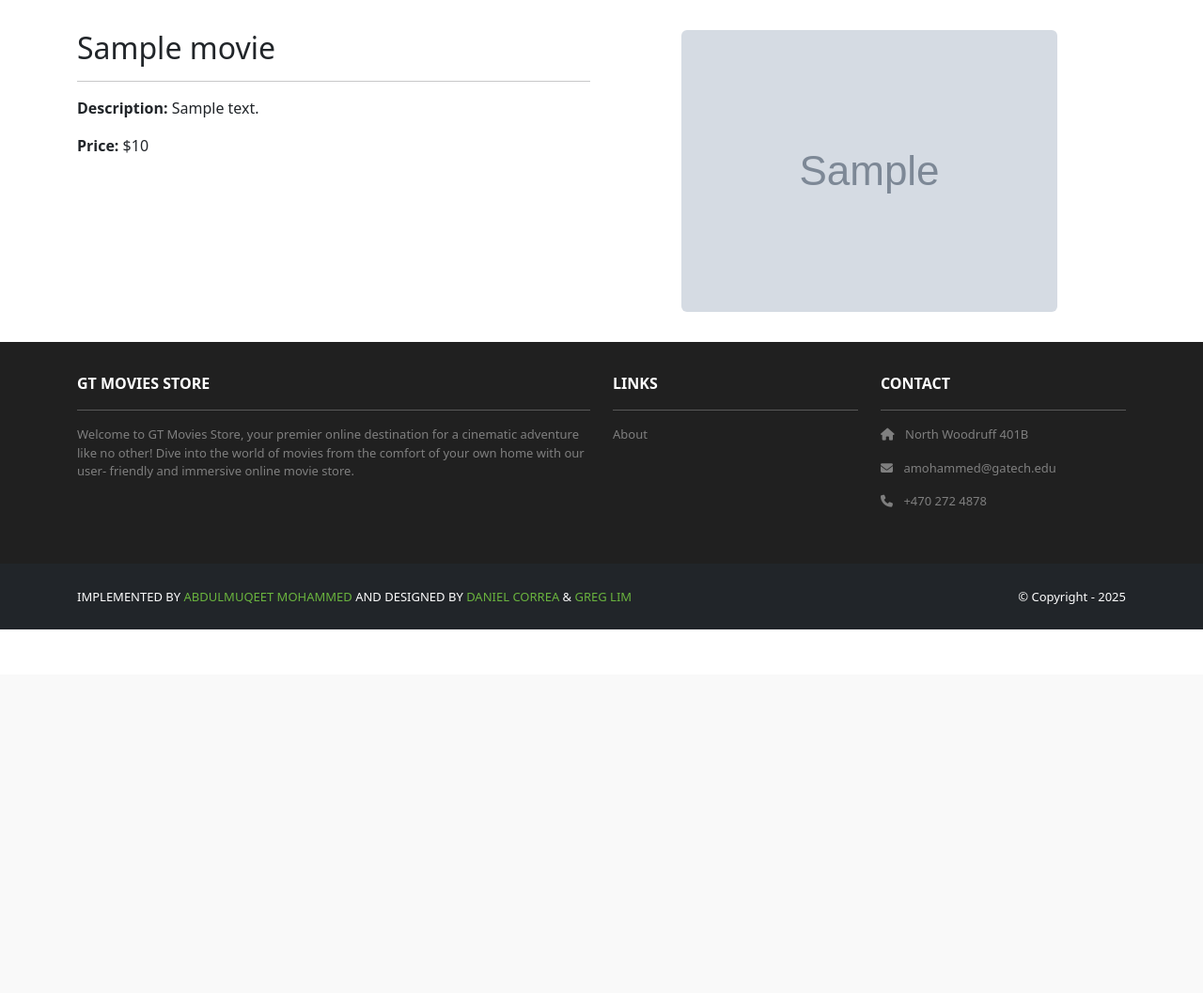
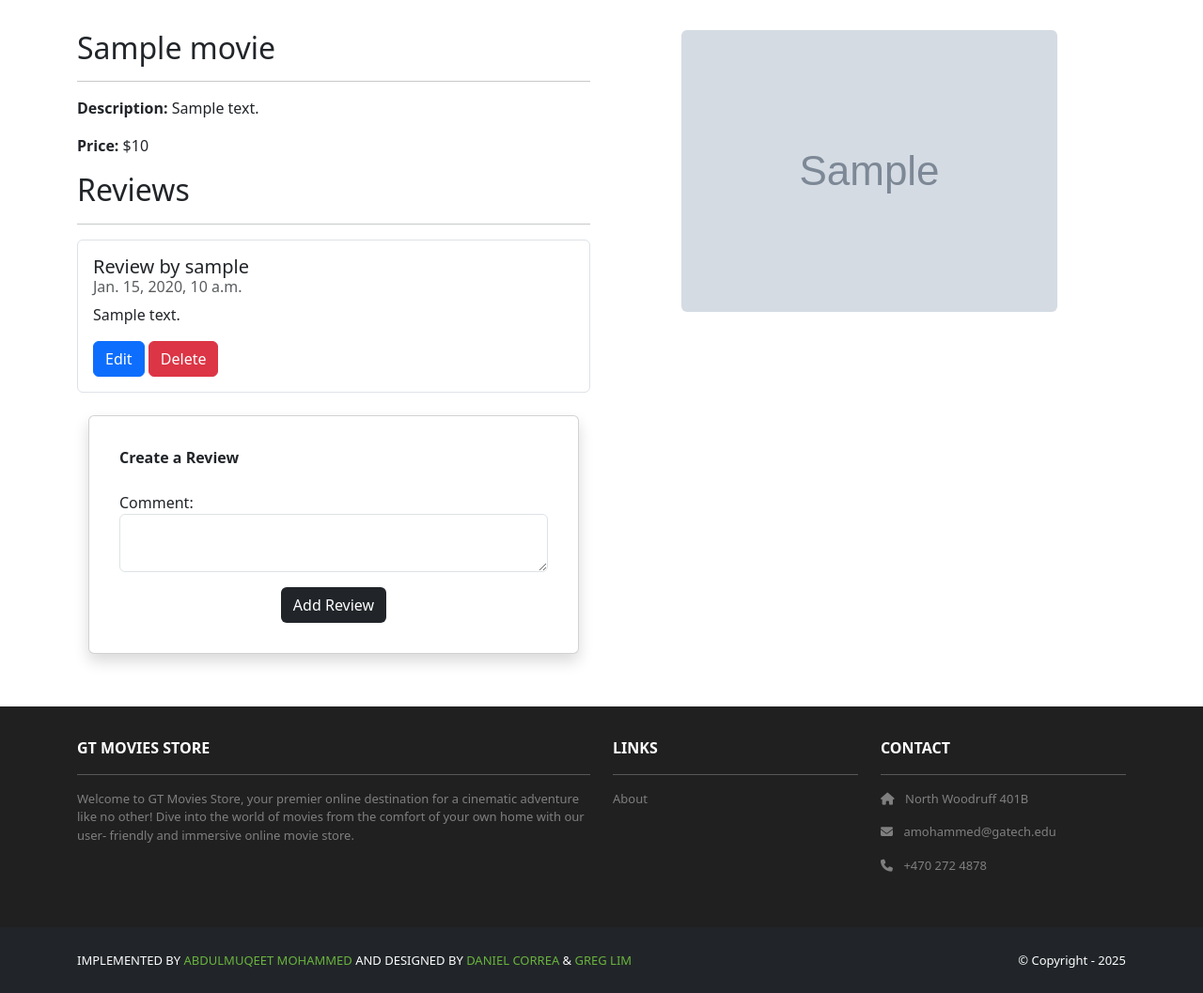
Before and after one commit to Mr-Thack/moviesstore, a Django app: page /movies/1/ in a window 1280 px wide. Shown: the part 82-1139 px from the top of the page at 94% size. Before the commit the page ends 752 px from the top, so only its background shows below. Run offline with Django 5.2, Linux system fonts and the light colour scheme; a user stored in the database is signed in; tables that the repository leaves empty hold one stand-in row (values such as "Sample post"); grey boxes marked "Sample" are stand-in pictures; some libraries are stand-ins or nearby versions.

Commit message:
Finished Chapter 9 - Comments

```diff
--- a/movies/admin.py
+++ b/movies/admin.py
@@ -1,5 +1,5 @@
 from django.contrib import admin
-from .models import Movie
+from .models import Movie, Review
 
 
 class MovieAdmin(admin.ModelAdmin):
@@ -8,3 +8,4 @@ class MovieAdmin(admin.ModelAdmin):
 
 
 admin.site.register(Movie, MovieAdmin)
+admin.site.register(Review)
--- a/movies/models.py
+++ b/movies/models.py
@@ -1,5 +1,5 @@
 from django.db import models
-from django.db import models
+from django.contrib.auth.models import User
 
 
 class Movie(models.Model):
@@ -11,3 +11,14 @@ class Movie(models.Model):
 
     def __str__(self):
         return str(self.id) + " - " + self.name
+
+
+class Review(models.Model):
+    id = models.AutoField(primary_key=True)
+    comment = models.CharField(max_length=255)
+    date = models.DateTimeField(auto_now_add=True)
+    movie = models.ForeignKey(Movie, on_delete=models.CASCADE)
+    user = models.ForeignKey(User, on_delete=models.CASCADE)
+
+    def __str__(self):
+        return str(self.id) + " - " + self.movie.name
--- a/movies/templates/movies/show.html
+++ b/movies/templates/movies/show.html
@@ -7,6 +7,63 @@
         <hr />
         <p><b>Description:</b> {{ template_data.movie.description }}</p>
         <p><b>Price:</b> ${{ template_data.movie.price }}</p>
+        <h2>Reviews</h2>
+        <hr />
+        <ul class="list-group">
+            {% for review in template_data.reviews %}
+            <li class="list-group-item pb-3 pt-3">
+                <h5 class="card-title">
+                    Review by {{ review.user.username }}
+                </h5>
+                <h6 class="card-subtitle mb-2 text-muted">
+                    {{ review.date }}
+                </h6>
+                <p class="card-text">{{ review.comment }}</p>
+                {% if user.is_authenticated and user == review.user %}
+                <a class="btn btn-primary"
+                    href="{% url 'movies.edit_review' id=template_data.movie.id review_id=review.id %}">Edit
+                </a>
+                <a class="btn btn-danger"
+                    href="{% url 'movies.delete_review' id=template_data.movie.id review_id=review.id %}">Delete
+                </a>
+                {% endif %}
+            </li>
+            {% endfor %}
+        </ul>
+
+        {% if user.is_authenticated %}
+        <div class="container mt-4">
+          <div class="row justify-content-center">
+            <div class="col-12">
+              <div class="card shadow p-3 mb-4 rounded">
+                <div class="card-body">
+                  <b class="text-start">Create a Review </b><br /><br />
+                  <form
+                    method="POST"
+                    action="{% url 'movies.create_review' id=template_data.movie.id %}"
+                  >
+                    {% csrf_token %}
+                    <p>
+                      <label for="comment">Comment:</label>
+                      <textarea
+                        name="comment"
+                        required
+                        class="form-control"
+                        id="comment"
+                      ></textarea>
+                    </p>
+                    <div class="text-center">
+                      <button type="submit" class="btn bg-dark text-white">
+                        Add Review
+                      </button>
+                    </div>
+                  </form>
+                </div>
+              </div>
+            </div>
+          </div>
+        </div>
+        {% endif %}
       </div>
       <div class="col-md-6 mx-auto mb-3 text-center">
         <img
--- a/movies/urls.py
+++ b/movies/urls.py
@@ -4,4 +4,15 @@ from . import views
 urlpatterns = [
     path("", views.index, name="movies.index"),
     path("<int:id>/", views.show, name="movies.show"),
+    path("<int:id>/review/create/", views.create_review, name="movies.create_review"),
+    path(
+        "<int:id>/review/<int:review_id>/edit/",
+        views.edit_review,
+        name="movies.edit_review",
+    ),
+    path(
+        "<int:id>/review/<int:review_id>/delete/",
+        views.delete_review,
+        name="movies.delete_review",
+    ),
 ]
--- a/movies/views.py
+++ b/movies/views.py
@@ -1,5 +1,6 @@
-from django.shortcuts import render
-from .models import Movie
+from django.shortcuts import render, redirect, get_object_or_404
+from .models import Movie, Review
+from django.contrib.auth.decorators import login_required
 
 
 def index(request):
@@ -16,7 +17,49 @@ def index(request):
 
 def show(request, id):
     movie = Movie.objects.get(id=id)
+    reviews = Review.objects.filter(movie=movie)
     template_data = {}
     template_data["title"] = movie.name
     template_data["movie"] = movie
+    template_data["reviews"] = reviews
     return render(request, "movies/show.html", {"template_data": template_data})
+
+
+@login_required
+def create_review(request, id):
+    if request.method == "POST" and request.POST["comment"] != "":
+        movie = Movie.objects.get(id=id)
+        review = Review()
+        review.comment = request.POST["comment"]
+        review.movie = movie
+        review.user = request.user
+        review.save()
+
+    return redirect("movies.show", id=id)
+
+
+@login_required
+def edit_review(request, id, review_id):
+    review = get_object_or_404(Review, id=review_id)
+
+    if request.user == review.user:
+        if request.method == "GET":
+            template_data = {}
+            template_data["title"] = "Edit Review"
+            template_data["review"] = review
+            return render(
+                request, "movies/edit_review.html", {"template_data": template_data}
+            )
+        elif request.method == "POST" and request.POST["comment"] != "":
+            review = Review.objects.get(id=review_id)
+            review.comment = request.POST["comment"]
+            review.save()
+
+    return redirect("movies.show", id=id)
+
+
+@login_required
+def delete_review(request, id, review_id):
+    review = get_object_or_404(Review, id=review_id, user=request.user)
+    review.delete()
+    return redirect("movies.show", id=id)
```
Also changed, not shown: movies/templates/movies/edit_review.html (added, +26 -0 lines), movies/migrations/0002_review.py (added).
